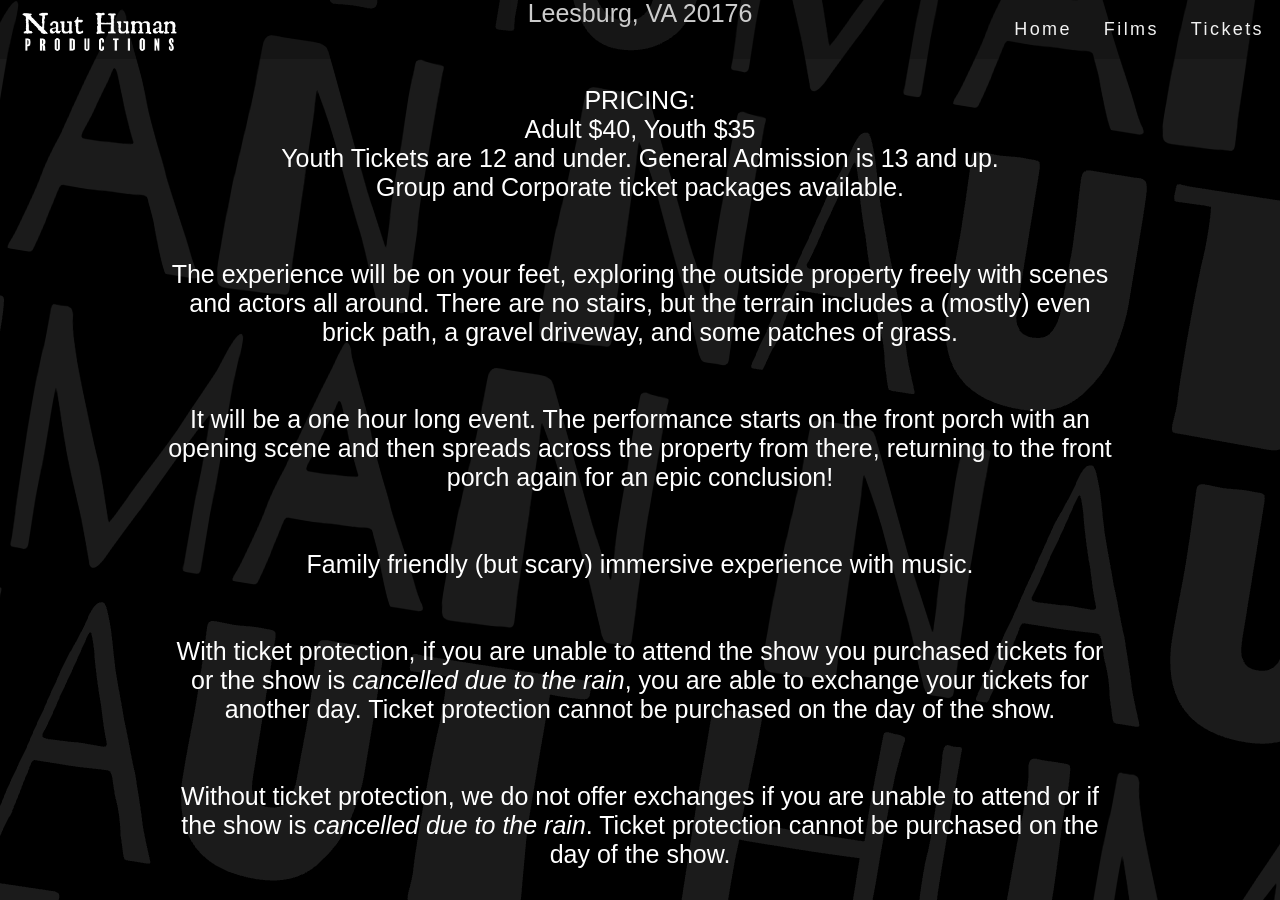
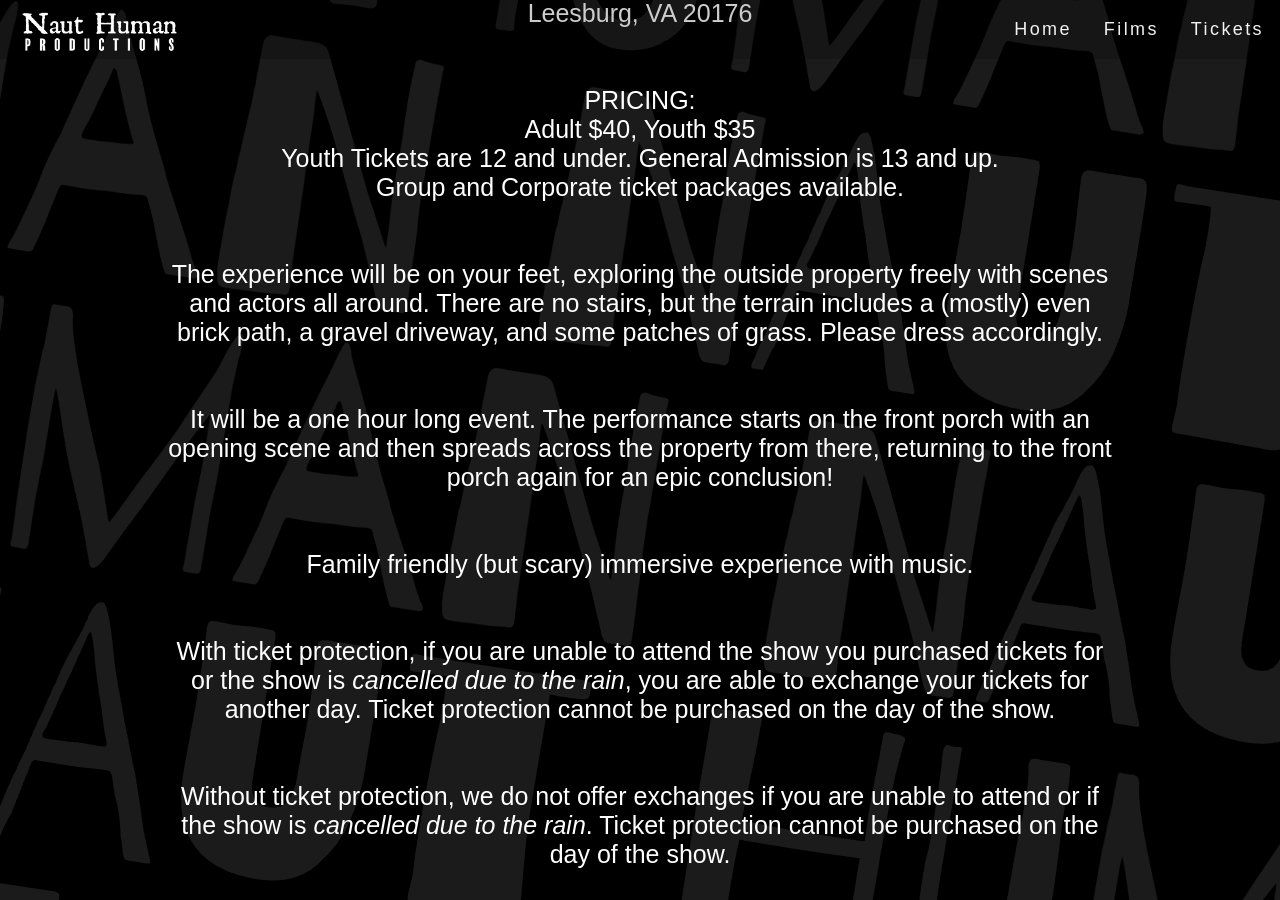
Before and after one commit to nauthuman/website, a Jekyll site: the page built from tickets.html, in a window 1280 px wide and 900 px high, scrolled down 1677 px. Built offline with Jekyll 4.4.1, drawn with Linux system fonts in a browser that asks for light colours; some web fonts are replaced.

Commit message:
Update ticketinfo_panel.html

```diff
--- a/_includes/ticketinfo_panel.html
+++ b/_includes/ticketinfo_panel.html
@@ -113,6 +113,7 @@ div.ticketinfo-wrapper {
 	    <br>
 	The experience will be on your feet, exploring the outside property freely with scenes and actors all around.
 	    There are no stairs, but the terrain includes a (mostly) even brick path, a gravel driveway, and some patches of grass.
+	    Please dress accordingly.
 	    <br>
 	    <br>
 	    <br>
```
